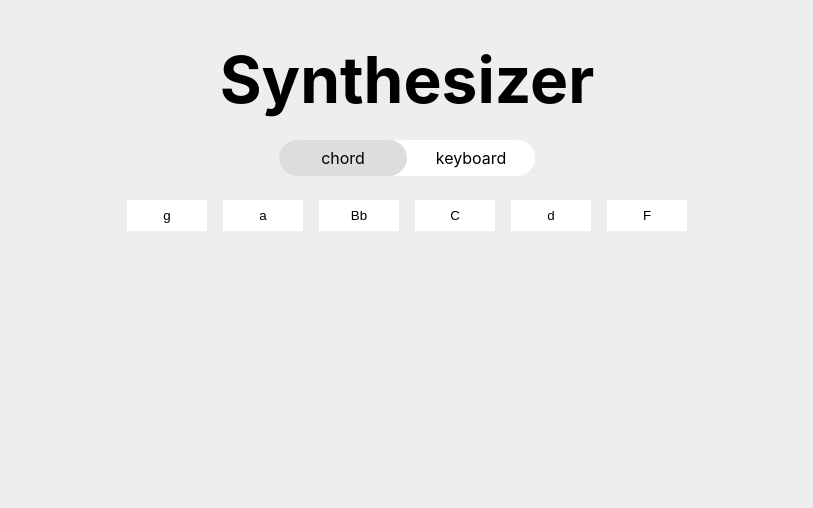
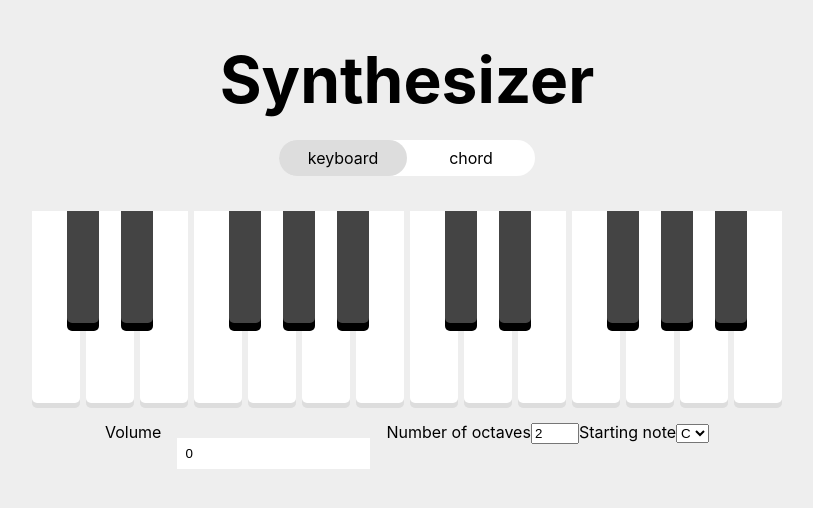
Before and after one commit to itshuien/synthesizer, a Next.js app: page / in a window 1280 px wide. Shown: the top 508 px of the page, without its empty margins (233-1046 px from the left). Built offline with nearby package versions, Linux system fonts and the light colour scheme.

Commit message:
Update SynthModeNav and change default tab to Keyboard

```diff
--- a/components/SynthModeNav.jsx
+++ b/components/SynthModeNav.jsx
@@ -1,9 +1,9 @@
-import { useState, useEffect, Children, cloneElement } from 'react';
+import { useState, useEffect } from 'react';
 import styles from './SynthModeNav.module.scss';
 
 export default function SynthModeNav(props) {
   const [tabs, setTabs] = useState([]);
-  const [activeTabId, setActiveTabId] = useState(0);
+  const [activeTabId, setActiveTabId] = useState(props.activeTabId);
 
   useEffect(() => {
     setTabs(props.children);
@@ -21,7 +21,7 @@ export default function SynthModeNav(props) {
               key={tab.key}
               className={styles.synthModeTab}
               onClick={() => setActiveTabId(parseInt(tab.key))}
-          >{tab.props.title}</div>
+          >{tab.props['data-mode']}</div>
         )) }
 
         <div
--- a/pages/index.js
+++ b/pages/index.js
@@ -13,8 +13,12 @@ export default function Home() {
       <main>
         <h1 className="title">Synthesizer</h1>
 
-        <SynthModeNav>
-          <div title="chord" key="0">
+        <SynthModeNav activeTabId={0}>
+          <div data-mode="keyboard" key="0">
+            <Keyboard />
+          </div>
+
+          <div data-mode="chord" key="1">
             <div style={{ display: 'flex' }}>
               <Chord chordName="g" notes={['G3', 'Bb3', 'D3']} />
               <Chord chordName="a" notes={['A3', 'C4', 'E4']} />
@@ -24,10 +28,6 @@ export default function Home() {
               <Chord chordName="F" notes={['F3', 'A3', 'C3']} />
             </div>
           </div>
-
-          <div title="keyboard" key="1">
-            <Keyboard />
-          </div>
         </SynthModeNav>
       </main>
     </div>
```
